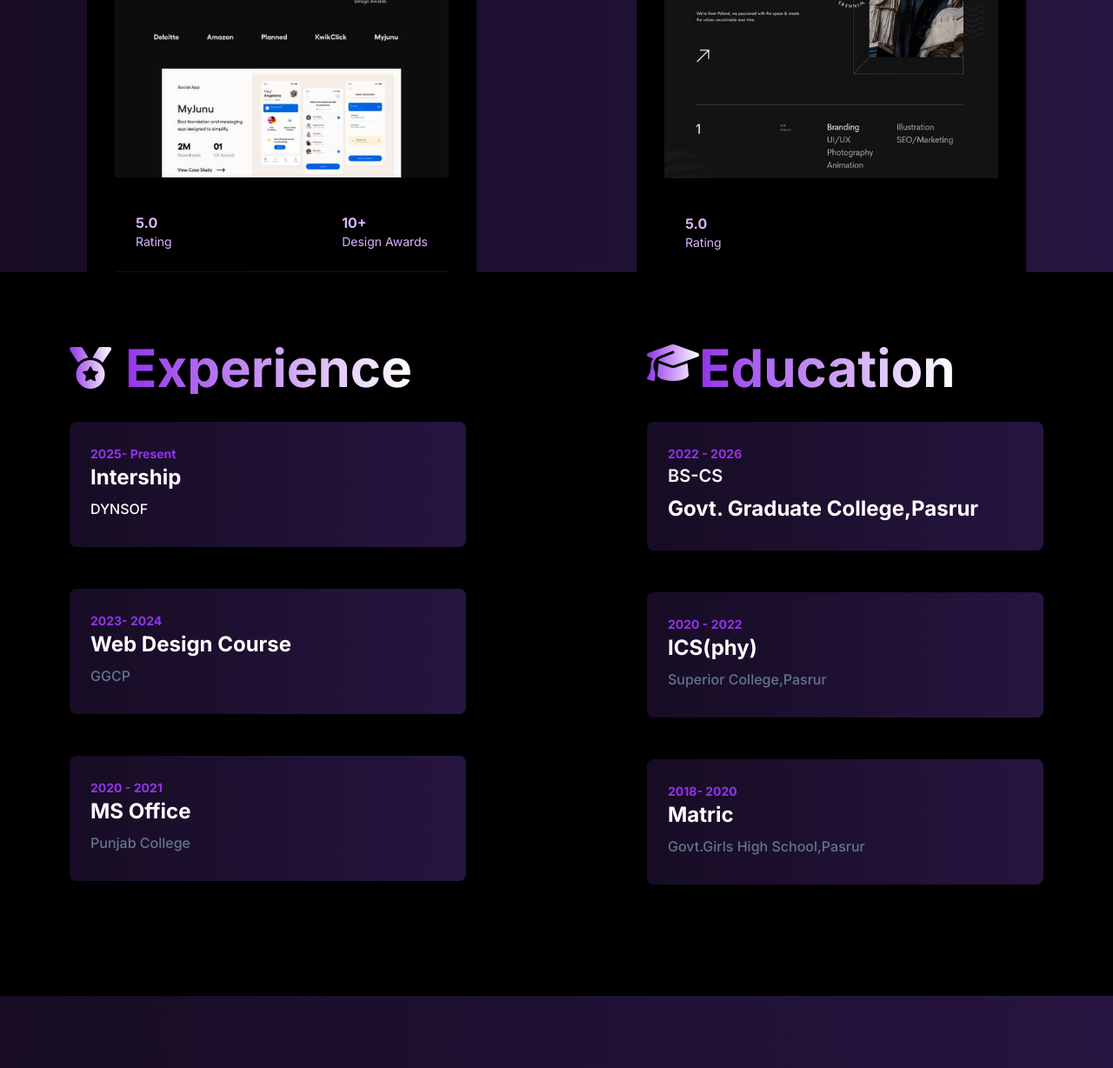
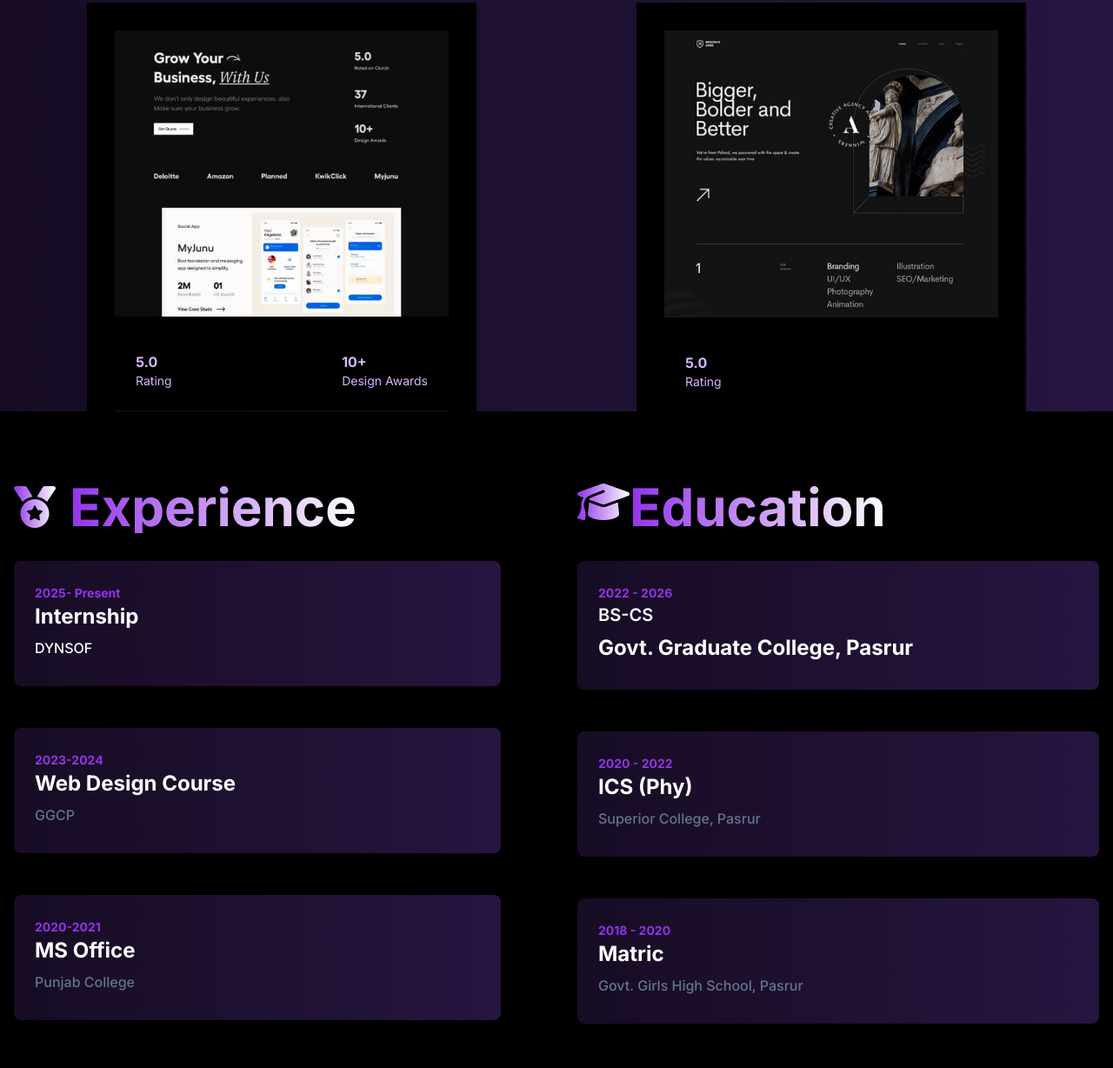
Before and after one commit to Minahil-Bilal-74/portfolio, a plain HTML site: page index.html in a window 1280 px wide. Shown: the part 2558-3786 px from the top of the page at 87% size. Drawn offline with nearby package versions, Linux system fonts and the light colour scheme.

Commit message:
Update index.html

```diff
--- a/index.html
+++ b/index.html
@@ -282,7 +282,7 @@
 <section id="portfolio" class="py bg-gradient-to-r from-[#170C24] to-[#261540]">
   <div class="container mx-auto px-6">
     <div class="text-center mb-16">
-      <h2 class="text-4xl font-bold mb-4 text-white">My Recent Works</h2>
+      <h2 class="text-4xl font-bold mb-4 p-20 text-white">My Recent Works</h2>
       <p class="text-secondary max-w-2xl mx-auto text-gray-300">
         We put your ideas and thus your wishes in the form of a unique web project that inspires you and your customers.
       </p>
@@ -393,43 +393,36 @@
   </div>
 </section>
 
-<!--next section-->
-<section id="experience" class="py-20 bg-black scroll-mt-24 ">
-
-
+<section id="experience" class="py-20 bg-black scroll-mt-24">
+  <div class="max-w-7xl mx-auto px-4">
     <div class="grid grid-cols-1 md:grid-cols-2 gap-12">
       <!-- Experience Column -->
-                <div class="lg:mx-20 lg:ml-20 ">
+      <div class="mr-10">
         <div class="flex flex-col md:flex-row items-center gap-4">
+          <i class="fas fa-medal mb-8 text-5xl bg-gradient-to-r from-purple-600 to-[#FFFF] bg-clip-text text-transparent" aria-hidden="true"></i>
+          <h3 class="font-bold mb-8 text-6xl bg-gradient-to-r from-purple-600 to-[#FFFF] bg-clip-text text-transparent">Experience</h3>
+        </div>
 
-                    <i class="fas fa-medal mb-8 text-5xl bg-gradient-to-r from-purple-600 to-[#FFFF] bg-clip-text text-transparent" aria-hidden="true"></i>
-                    <h3 class=" font-bold mb-8 text-6xl bg-gradient-to-r from-purple-600 to-[#FFFF] bg-clip-text text-transparent ">Experience</h3>
-                    </div>
-                    <div class="relative animate-[fadeIn_2s_forwards] ">
-
+        <!-- Experience Items -->
+        <div class="relative animate-[fadeIn_2s_forwards]">
           <div class="mb-12 bg-gradient-to-r p-6 rounded-lg from-[#170C24] to-[#261540] mode hover:bg-gradient-to-r hover:from-purple-600 hover:to-[#FFFF]">
-                            <span class=" text-purple-600 text-sm font-bold  rounded">2025- Present</span>
-
-                        <h2 class="text-2xl font-bold text-white mb-2">Intership</h4>
+            <span class="text-purple-600 text-sm font-bold rounded">2025- Present</span>
+            <h4 class="text-2xl font-bold text-white mb-2">Internship</h4>
             <p class="text-secondary font-medium text-white mb-2">DYNSOF</p>
           </div>
         </div>
 
-                    <div class="relative ">
-
-                        <div class="  mb-12 bg-gradient-to-r p-6 rounded-lg from-[#170C24] to-[#261540] mode hover:bg-gradient-to-r hover:from-purple-600 hover:to-[#FFFF]">
-                            <span class="text-purple-600 text-sm font-bold rounded">2023- 2024</span>
-
+        <div class="relative">
+          <div class="mb-12 bg-gradient-to-r p-6 rounded-lg from-[#170C24] to-[#261540] mode hover:bg-gradient-to-r hover:from-purple-600 hover:to-[#FFFF]">
+            <span class="text-purple-600 text-sm font-bold rounded">2023-2024</span>
             <h4 class="text-2xl font-bold text-white mb-2">Web Design Course</h4>
             <p class="text-secondary font-medium mb-2">GGCP</p>
           </div>
         </div>
 
         <div class="relative">
-
           <div class="mb-12 bg-gradient-to-r p-6 rounded-lg from-[#170C24] to-[#261540] mode hover:bg-gradient-to-r hover:from-purple-600 hover:to-[#FFFF]">
-                            <span class="text-purple-600 text-sm font-bold rounded">2020 - 2021</span>
-
+            <span class="text-purple-600 text-sm font-bold rounded">2020-2021</span>
             <h4 class="text-2xl font-bold text-white mb-2">MS Office</h4>
             <p class="text-secondary font-medium mb-2">Punjab College</p>
           </div>
@@ -437,44 +430,40 @@
       </div>
 
       <!-- Education Column -->
-                <div class="lg:mx-20 lg:ml-20 ">
+      <div class="lg:ml-30">
         <div class="flex display-inline">
           <i class="fa fa-graduation-cap mb-8 text-5xl bg-gradient-to-r from-purple-600 to-[#FFFF] bg-clip-text text-transparent" aria-hidden="true"></i>
           <h3 class="font-bold mb-8 text-6xl bg-gradient-to-r from-purple-600 to-[#FFFF] bg-clip-text text-transparent">Education</h3>
         </div>
-                    <div class="relative ">
 
+        <div class="relative">
           <div class="mb-12 bg-gradient-to-r p-6 mode rounded-lg from-[#170C24] to-[#261540] hover:bg-gradient-to-r hover:from-purple-600 hover:to-[#FFFF]">
             <span class="text-purple-600 text-sm font-bold rounded">2022 - 2026</span>
-
             <h4 class="text-xl font-semibold mb-2">BS-CS</h4>
-                        <p class="text-2xl font-bold text-white mb-2">Govt. Graduate College,Pasrur</p>
+            <p class="text-2xl font-bold text-white mb-2">Govt. Graduate College, Pasrur</p>
           </div>
         </div>
 
-                    <div class="relative ">
-
+        <div class="relative">
           <div class="mb-12 bg-gradient-to-r p-6 mode rounded-lg from-[#170C24] to-[#261540] hover:bg-gradient-to-r hover:from-purple-600 hover:to-[#FFFF]">
             <span class="text-purple-600 text-sm font-bold rounded">2020 - 2022</span>
-
-                        <h4 class="text-2xl font-bold text-white mb-2">ICS(phy)</h4>
-                        <p class="text-secondary font-medium mb-2">Superior College,Pasrur</p>
+            <h4 class="text-2xl font-bold text-white mb-2">ICS (Phy)</h4>
+            <p class="text-secondary font-medium mb-2">Superior College, Pasrur</p>
           </div>
         </div>
 
-                    <div class="relative ">
-
+        <div class="relative">
           <div class="mb-12 bg-gradient-to-r p-6 mode rounded-lg from-[#170C24] to-[#261540] hover:bg-gradient-to-r hover:from-purple-600 hover:to-[#FFFF]">
-                            <span class="text-purple-600 text-sm font-bold rounded">2018- 2020</span>
-
+            <span class="text-purple-600 text-sm font-bold rounded">2018 - 2020</span>
             <h4 class="text-2xl font-bold text-white mb-2">Matric</h4>
-                        <p class="text-secondary font-medium mb-2">Govt.Girls High School,Pasrur</p>
+            <p class="text-secondary font-medium mb-2">Govt. Girls High School, Pasrur</p>
           </div>
         </div>
       </div>
     </div>
   </div>
 </section>
+
 <section id="skills" class="py-20 bg-gradient-to-r from-[#170C24] to-[#261540]">
   <div class="container mx-auto px-6">
     <!-- Title -->
```
Lines whose indentation alone changed are shown as unchanged.
